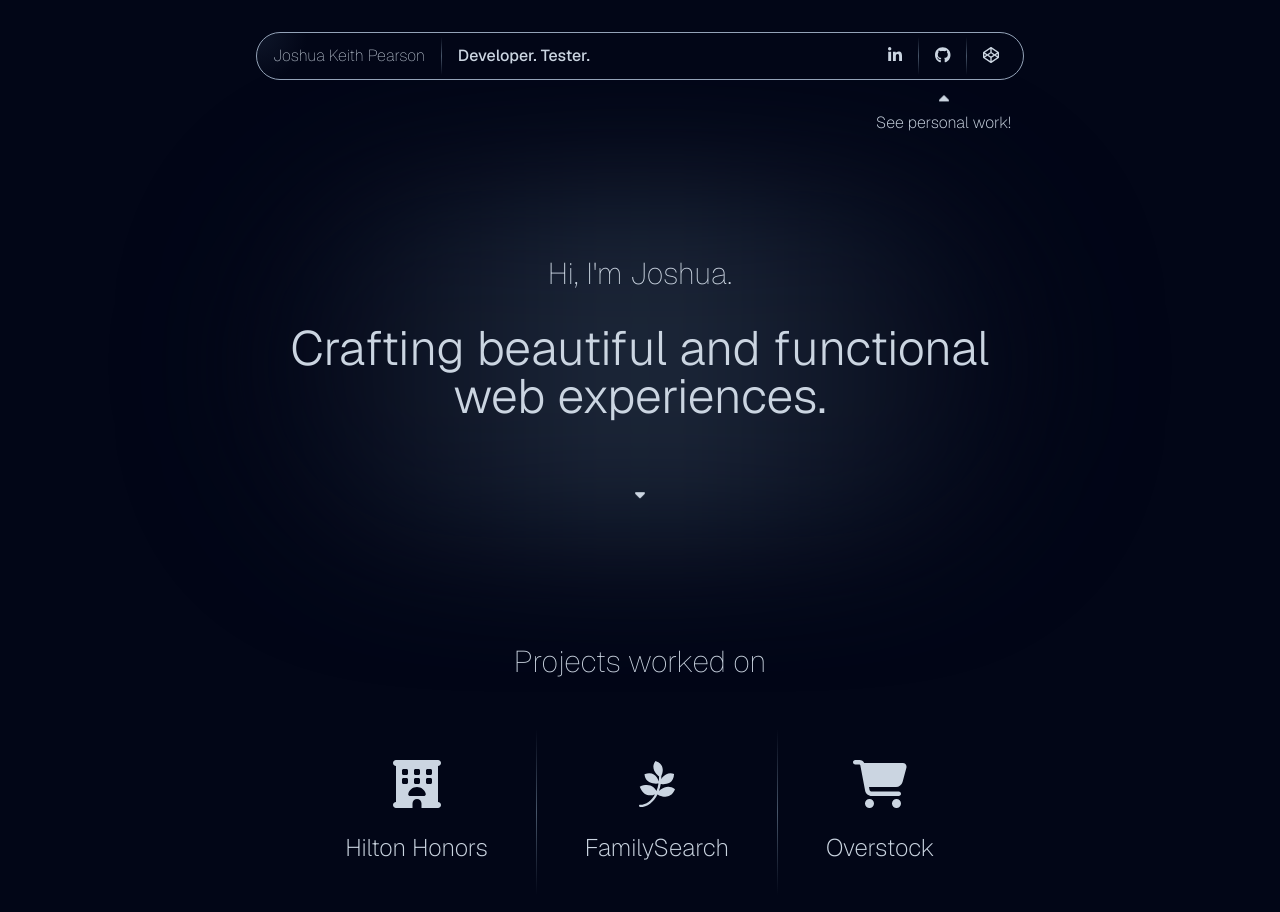
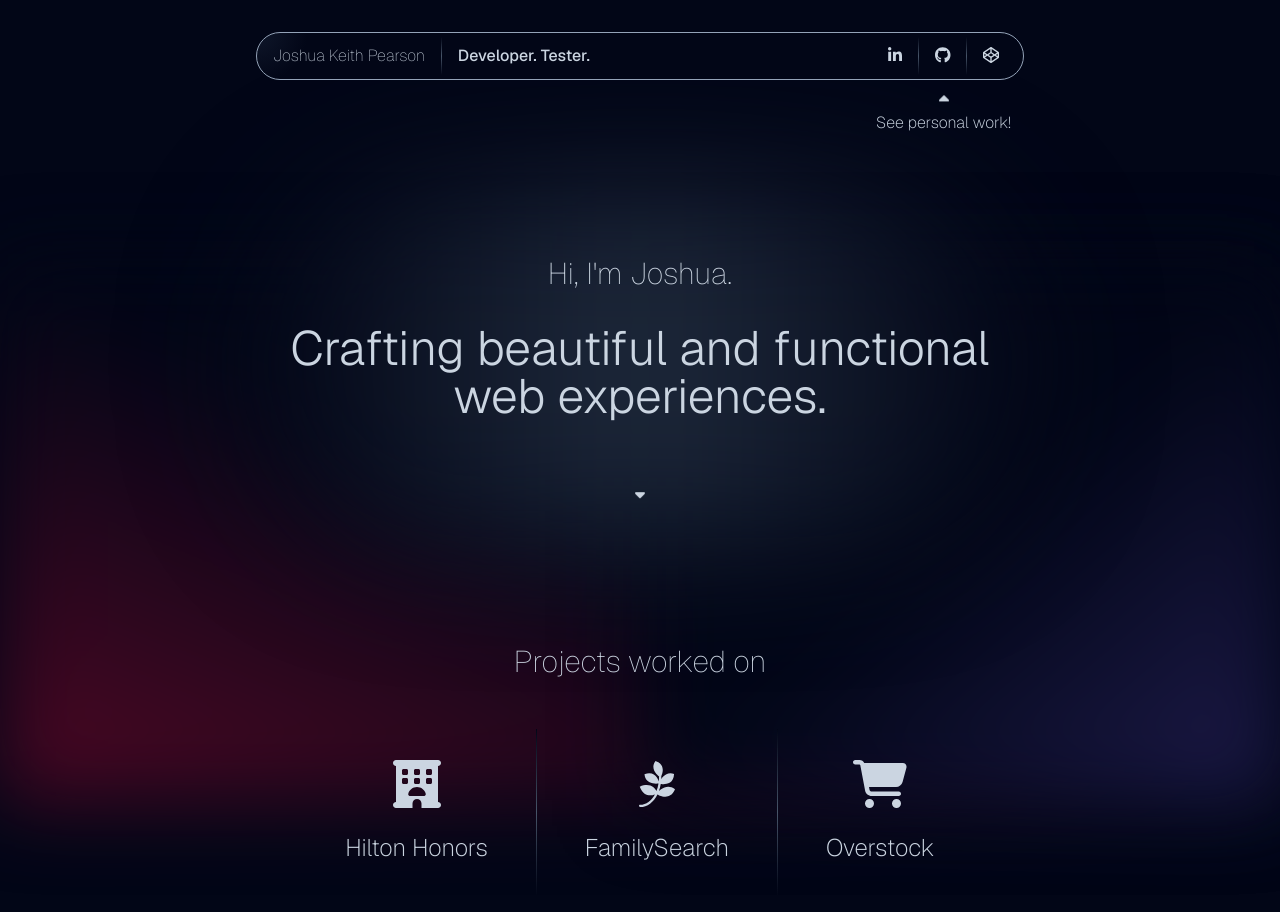
Before and after one commit to Wurby/jkp-stylized, a Next.js app: page / in a window 1280 px wide. Built offline with nearby package versions, Linux system fonts and the light colour scheme.

Commit message:
pretty background

```diff
--- a/src/app/layout.tsx
+++ b/src/app/layout.tsx
@@ -16,7 +16,7 @@ export default function RootLayout({
   return (
     <html lang="en">
       <body
-        className={`${GeistSans.className} flex flex-col gap-4 bg-slate-950 text-slate-300 font-extralight w-full h-screen`}
+        className={`${GeistSans.className} relative flex flex-col gap-4 bg-slate-950 text-slate-300 font-extralight w-full h-screen`}
       >
         <header className="w-full flex justify-center">
           <Header />
@@ -24,6 +24,14 @@ export default function RootLayout({
         <main className="flex justify-center items-center flex-col w-full place-self-center">
           {children}
         </main>
+        <section
+          style={{ zIndex: -20 }}
+          className="absolute w-full h-2/3 left-0 bottom-0  bg-gradient-to-tr from-pink-950 via-slate-950 to-slate-950 blur-2xl"
+        ></section>
+        <section
+          style={{ zIndex: -20 }}
+          className="absolute w-1/2 h-2/3 right-0 bottom-0  bg-gradient-to-tl from-indigo-950 via-slate-950 to-slate-950 blur-2xl"
+        ></section>
       </body>
     </html>
   );
```
